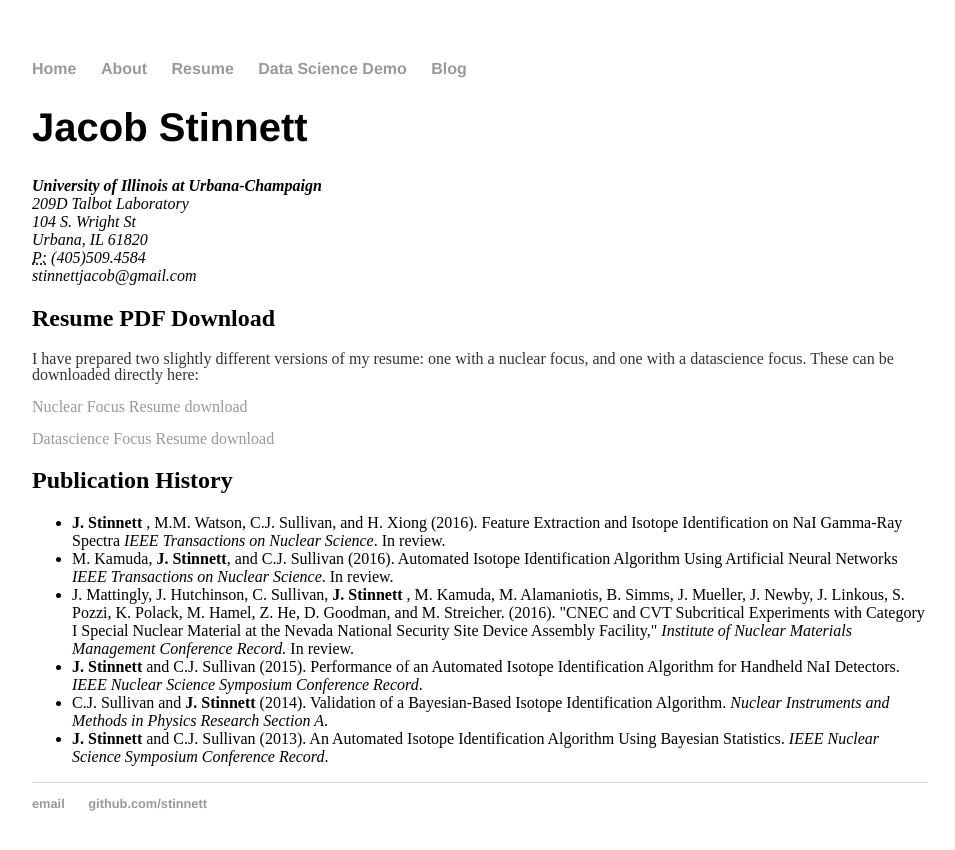
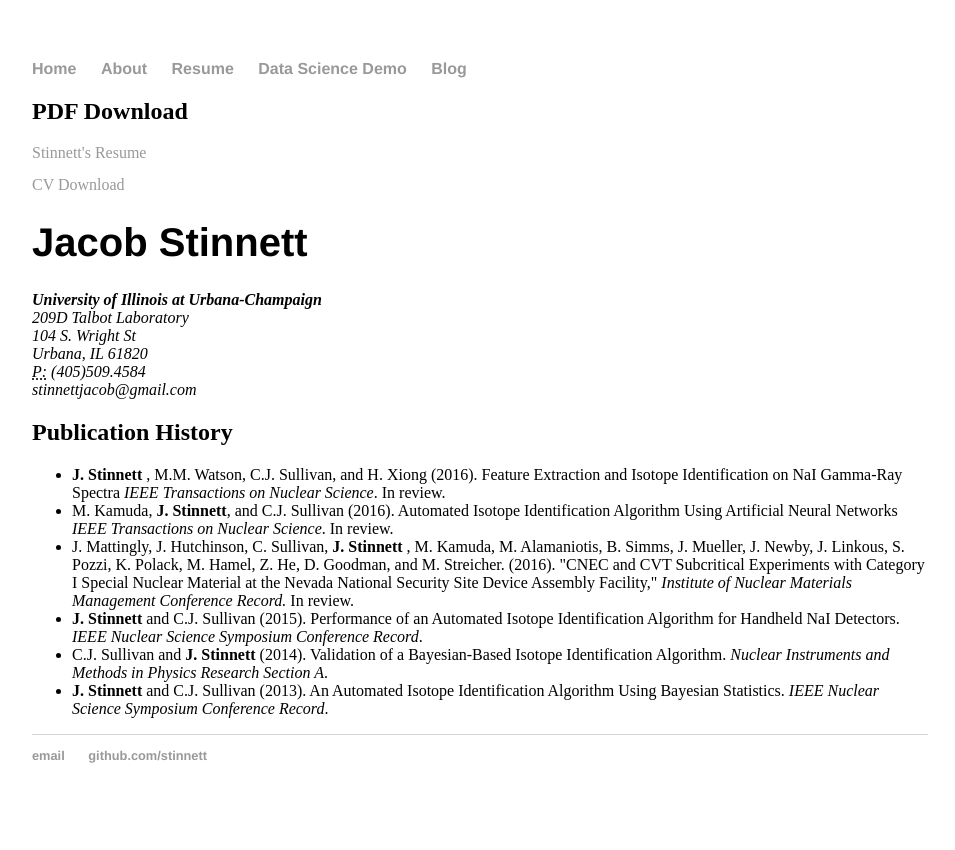
Before and after one commit to Stinnett/Stinnett.github.io, a Jekyll site: the page built from resume/index.html, in a window 1280 px wide. Shown: the top 850 px of the page, without its empty margins (160-1115 px from the left). Built offline with Jekyll 4.4.1, drawn with Linux system fonts in a browser that asks for light colours.

Commit message:
Update index.html

```diff
--- a/resume/index.html
+++ b/resume/index.html
@@ -4,6 +4,9 @@ title: Stinnett's Resume
 ---
 
 	<div class="cv">
+					<h2> PDF Download</h1>
+					<p><a href="https://github.com/Stinnett/Stinnett.github.io/raw/master/resume/2016%20Resume%20Update-%20Nuclear%20Focus/2016%20Resume%20Stinnett.pdf" class="download" title="Download Resume as PDF">Stinnett's Resume</a> </p>
+					<p><a href="https://github.com/Stinnett/Stinnett.github.io/raw/master/resume/CV/2016%20CV%20Stinnett.pdf" class="download" title="Download CV as PDF">CV Download</a></p>
 
 					<h1>Jacob Stinnett</h1>
 					<address>
@@ -15,10 +18,7 @@ title: Stinnett's Resume
 					<span class="obfuscate">stinnettjacob@gmail.com</span>
 					</address>
 
-					<h2> Resume PDF Download</h1>
-					<p> I have prepared two slightly different versions of my resume: one with a nuclear focus, and one with a datascience focus. These can be downloaded directly here:</p>
-					<p><a href="https://github.com/Stinnett/Stinnett.github.io/raw/master/resume/2016%20Resume%20Update-%20Nuclear%20Focus/2016%20Resume%20Stinnett.pdf" class="download" title="Download CV as PDF">Nuclear Focus Resume download</a> </p>
-					<p><a href="https://github.com/Stinnett/Stinnett.github.io/raw/master/resume/2016%20Resume%20Update%20-%20DS%20Focus/2016%20Resume%20Stinnett.pdf" class="download" title="Download CV as PDF">Datascience Focus Resume download</a></p>
+
 
 
 
```
